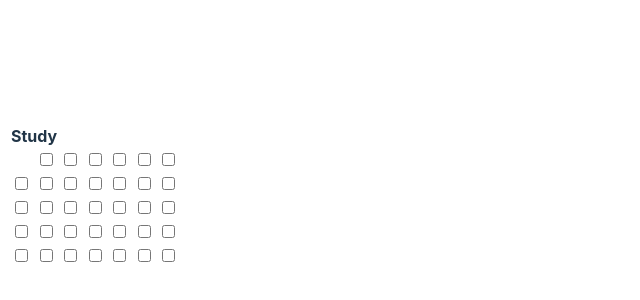
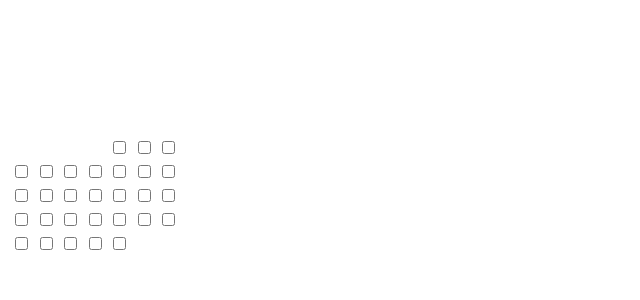
Before and after one commit to LucasOliveira332/league-of-habits, a React (Vite) app in the folder Client/LeagueOfHabits.Client/: page / in a window 1280 px wide. Shown: the part 204-504 px from the top of the page, without its empty margins (0-640 px from the left). Built offline with nearby package versions, Linux system fonts and the light colour scheme.

Commit message:
feat: start and end for the checkboxes similar to the calendar.

```diff
--- a/Client/LeagueOfHabits.Client/src/App.tsx
+++ b/Client/LeagueOfHabits.Client/src/App.tsx
@@ -1,32 +1,26 @@
 // import { useState } from 'react'
 import './App.css'
 
-const days = new Date(2024, 1 + 1, 0).getDate()
+const RenderCheckBox = () => {
 
-
-
-const CheckBox = ({habitName}: {habitName: string}) => {
   const week = Array.from({length: 35}, (_,index) => index + 1)
-  let count = 0;
-  let date = new Date(2024, 0, count)
-  let day = date.getDay()
-
+  const date = new Date(2024, 1, 0)
+  const inicialDate = date.getDay() + 1
+  const finalDate = new Date(2024, 2, 0).getDate() + inicialDate
 
   return (
     <>
       <div className='habit-check-box'>
-      <h4 className='habit-name'>{habitName}</h4>
-      {week.map((value, index) => {
+        {week.map((_, index) => {
 
-        if (day != 1){
-          count += 1
-          date = new Date(2024, 0, count)
-          day = date.getDay()
-          return (<><input title={date} className={'checkbox-hidden'} type="checkbox"/>{(index + 1) % 7 == 0 ? (<br></br>) : ' '}</>)
-        }
-        else if (day > 0){
-          return (<><input title={date} type="checkbox"/>{(index + 1) % 7 == 0 ? (<br></br>) : ' '}</>)
-        }
+          console.log(index < finalDate)
+          if(index < inicialDate){
+            return (<><input title={'formatDate'} className={'checkbox-hidden'} type="checkbox"/>{(index + 1) % 7 == 0 ? (<br></br>) : ' '}</>)
+          }
+          else if(index < finalDate){
+              return (<><input title={'formatDate'} className='checkbox' type="checkbox"/>{(index + 1) % 7 == 0 ? (<br></br>) : ' '}</>)
+          }
+
         })}
       </div>
     </>
@@ -37,7 +31,7 @@ function App() {
 
   return (
     <>
-      <CheckBox habitName = {'Study'}/>
+      <RenderCheckBox/>
     </>
   )
 }
```
